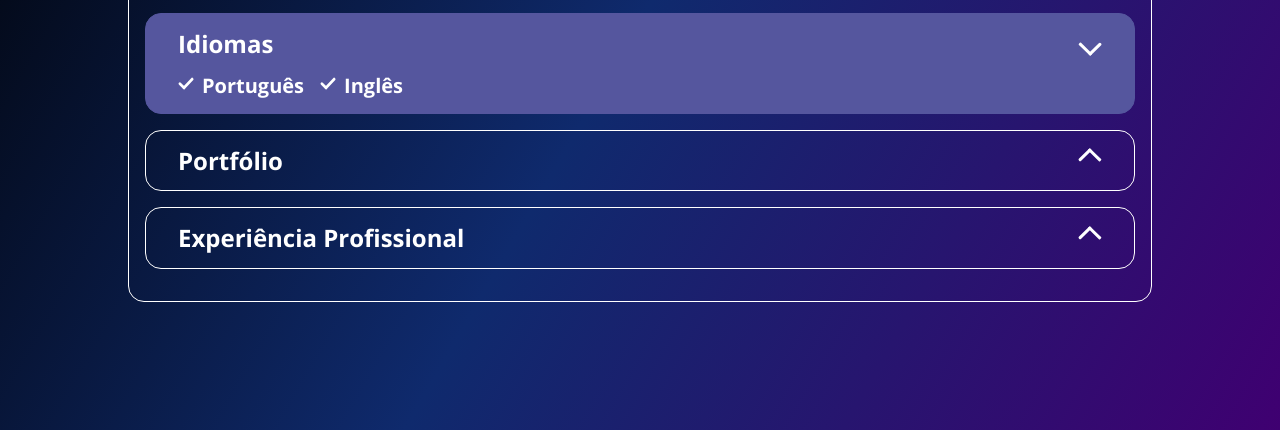
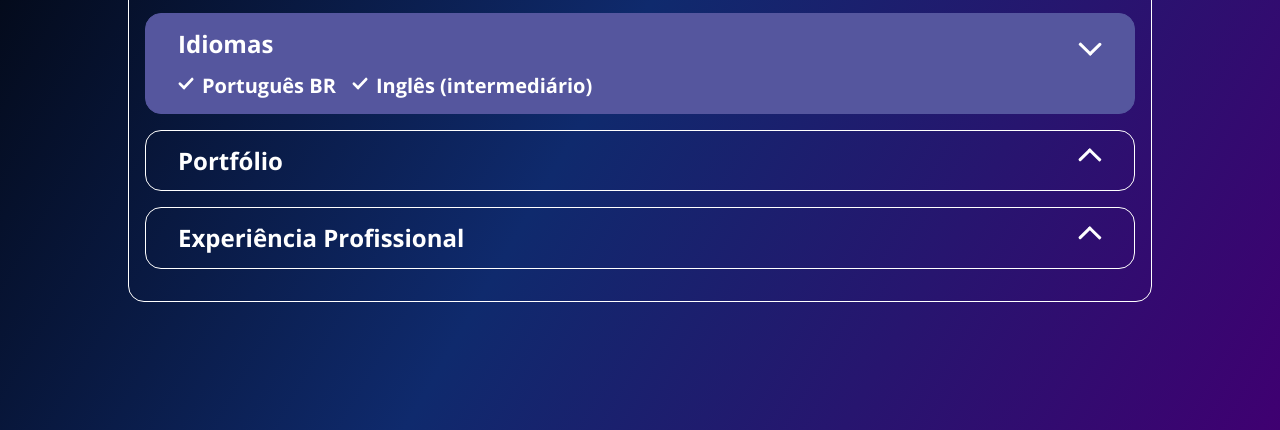
Before and after one commit to AlexsanderGS/portfolio-spa, a plain HTML site: page index.html in a window 1280 px wide. Both pictures are taken after a click on the button "Idiomas". Shown: the part 386-816 px from the top of the page. Drawn offline with nearby package versions, Linux system fonts and the light colour scheme; files whose address does not match are found by name.

Commit message:
Preenchendo os dados de Idiomas dinamicamente

```diff
--- a/assets/js/main.js
+++ b/assets/js/main.js
@@ -32,10 +32,16 @@ function updateHardSkills(profileData) {
     hardSkills.innerHTML = profileData.skills.hardSkills.map(skill => `<li><img src="${skill.logo}" alt="${skill.name}" title="${skill.name}"></li>`).join('')
 }
 
+function updateLanguages(profileData) {
+    const languages = document.getElementById('profile.languages')
+    languages.innerHTML = profileData.languages.map(language => `<li>${language}</li>`).join('')
+}
+
 (async () => {
     const profileData = await fetchProfileData()
     updateProfileInfo(profileData)
     updateSoftSkills(profileData)
     updateHardSkills(profileData)
+    updateLanguages(profileData)
 
 })()
--- a/index.html
+++ b/index.html
@@ -95,9 +95,9 @@
             </button>
 
             <div class="content">
-                <ul class="languages">
-                    <li>Português</li>
-                    <li>Inglês</li>
+                <ul class="languages" id="profile.languages">
+                    <li>Carregando...</li>
+                    <li>Carregando...</li>
                 </ul>
             </div>
         </section>
```
